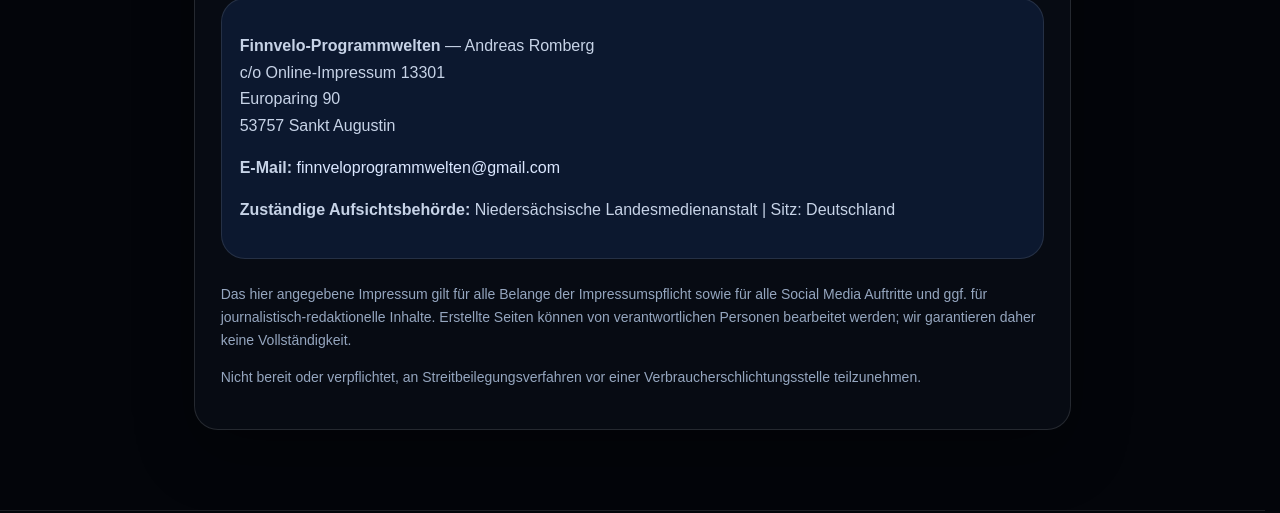
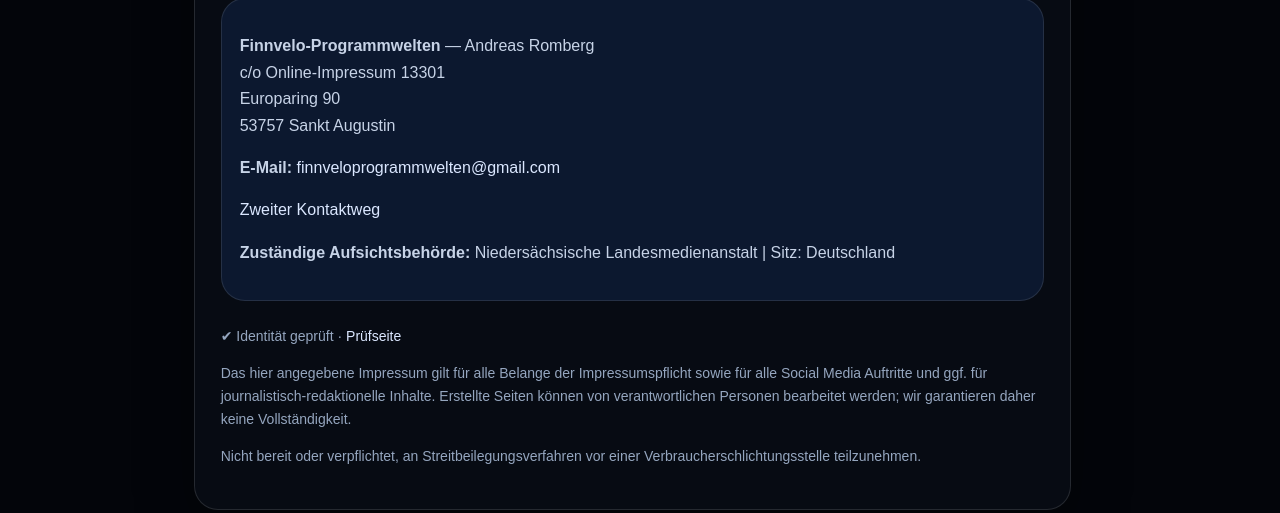
Before and after one commit to finnveloprogrammwelten-crypto/finnvelo-programmwelten, a plain HTML site: page impressum.html in a window 1280 px wide. Shown: the part 301-814 px from the top of the page. Drawn offline with Linux system fonts and the light colour scheme; no server answers.

Commit message:
Impressum: zweiter Kontaktweg und Prüfseite verlinkt
Beide Links führen zu Tatorasas Online-Impressum
(mein.online-impressum.de/finnvelo-programmwelten): Abschnitt „Zweiter
Kontaktweg“ und die Prüfseite (Identität geprüft).

Co-Authored-By: Claude Opus 5.5 <noreply@anthropic.com>

```diff
--- a/impressum.html
+++ b/impressum.html
@@ -48,8 +48,10 @@
           53757 Sankt Augustin</p>
         <p><strong>E-Mail:</strong>
           <a href="mailto:finnveloprogrammwelten@gmail.com" style="overflow-wrap:anywhere;">finnveloprogrammwelten@gmail.com</a></p>
+        <p><a href="https://mein.online-impressum.de/finnvelo-programmwelten/#zweiterkontaktweg" target="_blank" rel="noopener">Zweiter Kontaktweg</a></p>
         <p><strong>Zuständige Aufsichtsbehörde:</strong> Niedersächsische Landesmedienanstalt | Sitz: Deutschland</p>
       </div>
+      <p class="small-text">&#10004; Identität geprüft · <a href="https://mein.online-impressum.de/finnvelo-programmwelten/siegel/" target="_blank" rel="noopener">Prüfseite</a></p>
       <p class="small-text">Das hier angegebene Impressum gilt für alle Belange der Impressumspflicht sowie für alle Social Media Auftritte und ggf. für journalistisch-redaktionelle Inhalte. Erstellte Seiten können von verantwortlichen Personen bearbeitet werden; wir garantieren daher keine Vollständigkeit.</p>
       <p class="small-text">Nicht bereit oder verpflichtet, an Streitbeilegungsverfahren vor einer Verbraucherschlichtungsstelle teilzunehmen.</p>
     </section>
```
